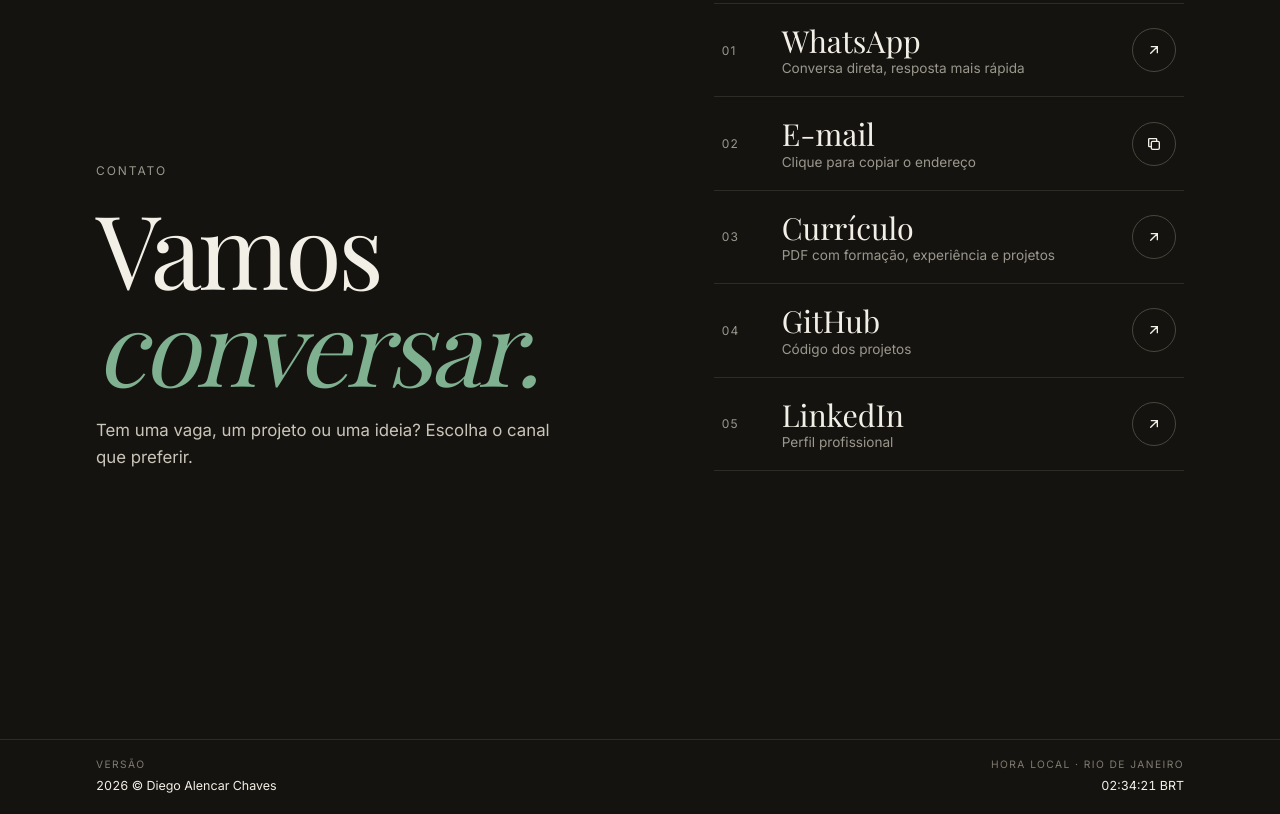
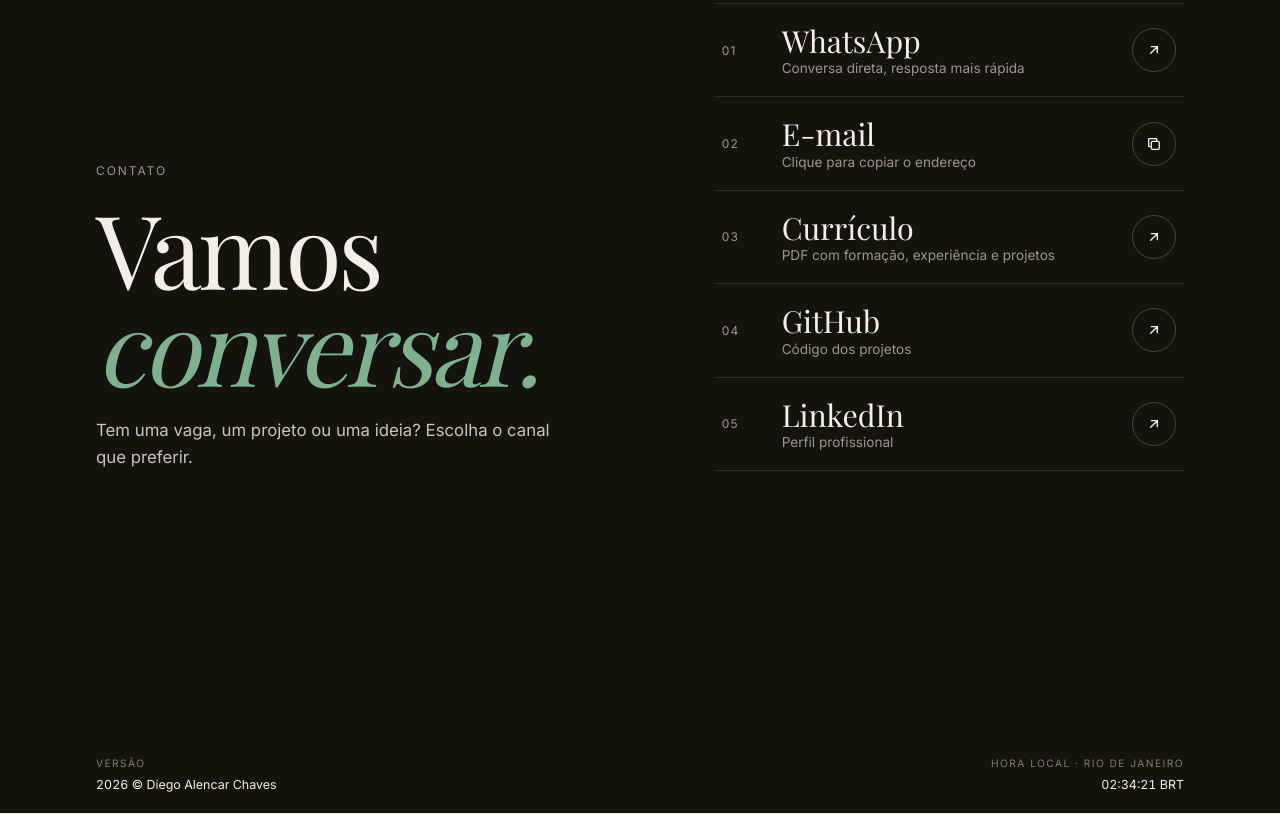
Before and after one commit to diergu/diergu.github.io, a plain HTML site: page index.html in a window 1280 px wide. Shown: the part 3045-3859 px from the top of the page. Drawn offline with nearby package versions, Linux system fonts and the light colour scheme; a web font is replaced by a local one.

Commit message:
Rodapé sem linha divisória

```diff
--- a/index.html
+++ b/index.html
@@ -1045,7 +1045,7 @@
     #contato.lp .lp-grid > .lp-channels { margin-top: 0; }
     @media (max-width: 860px) { #contato.lp .lp-grid > .lp-channels { margin-top: 40px; } }
     /* Compact footer: two columns, smaller type, no social links. */
-    footer.site-foot { grid-template-columns: 1fr 1fr; padding-top: 16px; padding-bottom: 18px; font-size: 0.78rem; border-top: 1px solid #2f2c26 !important; }
+    footer.site-foot { grid-template-columns: 1fr 1fr; padding-top: 16px; padding-bottom: 18px; font-size: 0.78rem; border-top: 0 !important; }
     footer.site-foot .foot-col { gap: 4px; }
     footer.site-foot .foot-label { font-size: 0.64rem; }
     footer.site-foot .foot-center { text-align: right; align-items: flex-end; }
```
